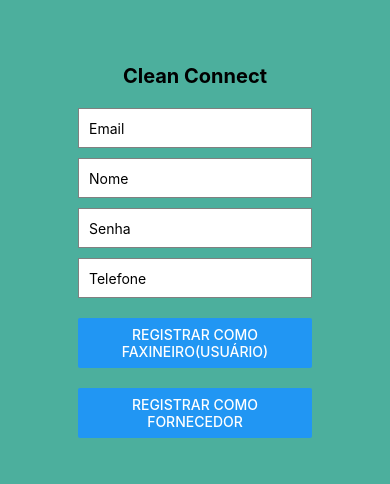
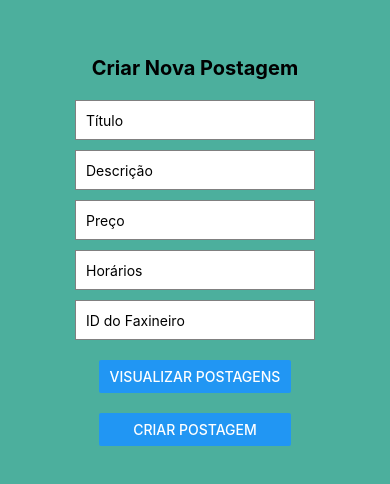
Before and after one commit to netrometro/grupo-e-2023-1, a React Native app in the folder frontend/: screen / in a window 390 px wide. Shown: the part 166-650 px from the top of the page. Built offline with nearby package versions, Linux system fonts and the light colour scheme.

Commit message:
Alterações de css

```diff
--- a/frontend/App.tsx
+++ b/frontend/App.tsx
@@ -1,11 +1,12 @@
 import { StatusBar } from 'expo-status-bar';
 import { StyleSheet, Text, View } from 'react-native';
 import RegisterScreen from './src/screens/register/register';
+import CreatePostScreen from './src/screens/home-faxineiro/createPost';
 
 export default function App() {
   return (
     <View style={styles.container}>
-      <RegisterScreen/>
+      <CreatePostScreen/>
       <StatusBar style="auto" />
     </View>
   );
--- a/frontend/package.json
+++ b/frontend/package.json
@@ -9,14 +9,18 @@
     "web": "expo start --web"
   },
   "dependencies": {
+    "@react-navigation/native": "^6.1.7",
+    "@react-navigation/stack": "^6.3.17",
     "expo": "~49.0.8",
     "expo-status-bar": "~1.6.0",
     "react": "18.2.0",
-    "react-native": "0.72.4"
+    "react-native": "0.72.4",
+    "react-native-gesture-handler": "~2.12.0"
   },
   "devDependencies": {
     "@babel/core": "^7.20.0",
     "@types/react": "~18.0.14",
+    "@types/react-native": "^0.72.2",
     "typescript": "^5.1.3"
   },
   "private": true
--- a/frontend/src/screens/home-faxineiro/createPost.tsx
+++ b/frontend/src/screens/home-faxineiro/createPost.tsx
@@ -35,33 +35,46 @@ const CreatePostScreen = () => {
         placeholder="Título"
         value={titulo}
         onChangeText={setTitulo}
-        style={styles.input}
+        style={[styles.input, styles.inputWhiteBackground]}
       />
       <TextInput
         placeholder="Descrição"
         value={descricao}
         onChangeText={setDescricao}
-        style={styles.input}
+        style={[styles.input, styles.inputWhiteBackground]}
       />
       <TextInput
         placeholder="Preço"
         value={preco}
         onChangeText={setPreco}
-        style={styles.input}
+        style={[styles.input, styles.inputWhiteBackground]}
       />
       <TextInput
         placeholder="Horários"
         value={horarios}
         onChangeText={setHorarios}
-        style={styles.input}
+        style={[styles.input, styles.inputWhiteBackground]}
       />
       <TextInput
         placeholder="ID do Faxineiro"
         value={faxineiroId}
         onChangeText={setFaxineiroId}
-        style={styles.input}
+        style={[styles.input, styles.inputWhiteBackground]}
       />
-      <Button title="Criar Postagem"/>
+
+<View style={styles.buttonContainer}>
+        <Button
+          title="Visualizar Postagens"
+        />
+      </View>
+
+      <View style={styles.buttonContainer}>
+        <Button
+          title="Criar Postagem"
+        />
+      </View>
+
+
     </View>
   );
 };
--- a/frontend/src/screens/home-faxineiro/styles.ts
+++ b/frontend/src/screens/home-faxineiro/styles.ts
@@ -21,6 +21,14 @@ const styles = StyleSheet.create({
     marginBottom: 10,
     paddingHorizontal: 10,
   },
+  inputWhiteBackground: {
+    backgroundColor: 'white',
+  },
+  buttonContainer: {
+    paddingBottom:10,
+    paddingTop:10,
+    width: '80%',
+  },
 });
 
 export default styles;
--- a/frontend/src/screens/register/styles.ts
+++ b/frontend/src/screens/register/styles.ts
@@ -25,8 +25,6 @@ const styles = StyleSheet.create({
     paddingTop:10,
     width: '80%',
   },
-  button: {
-  },
   inputWhiteBackground: {
     backgroundColor: 'white', // Adicione o fundo branco para os campos de entrada
   },
```
Also changed, not shown: 2 other files (tests, documents, lock files or other folders).
